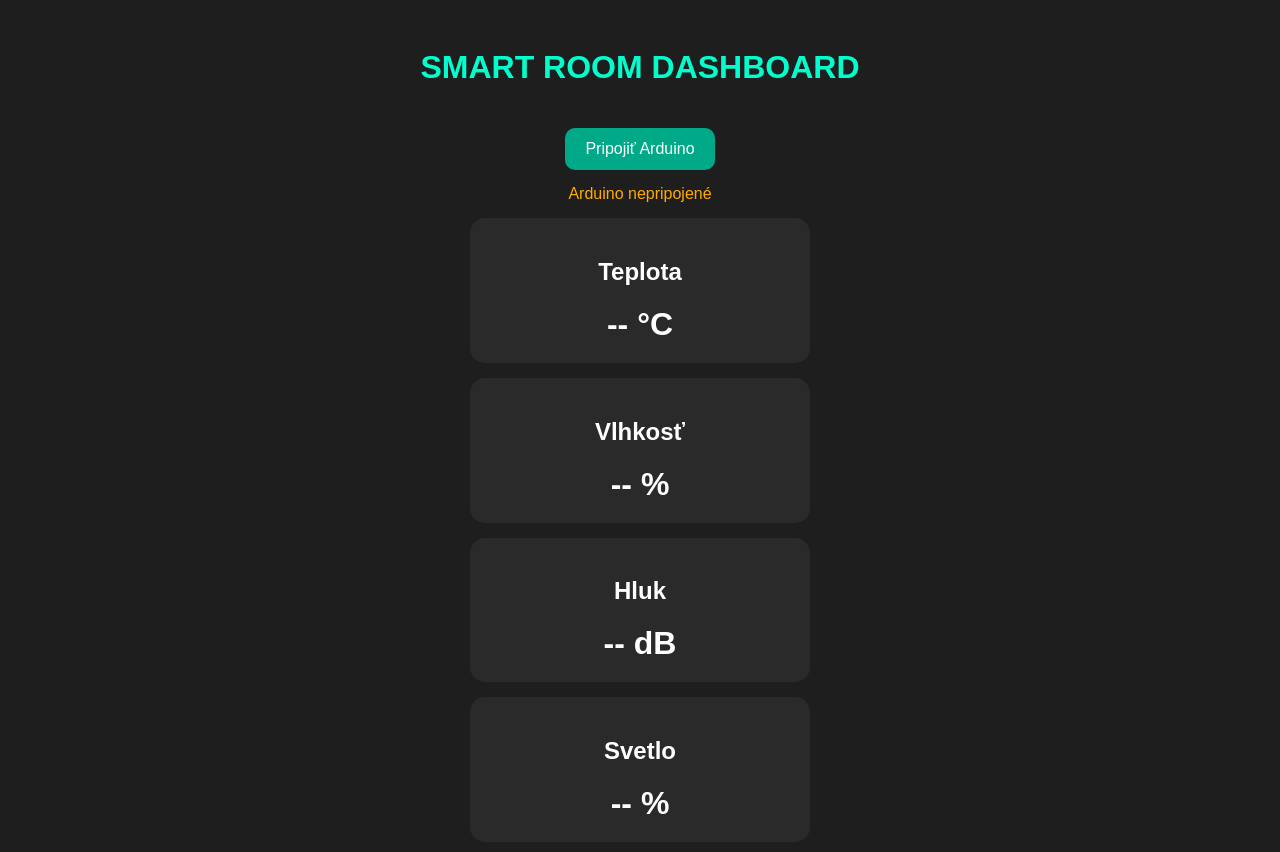
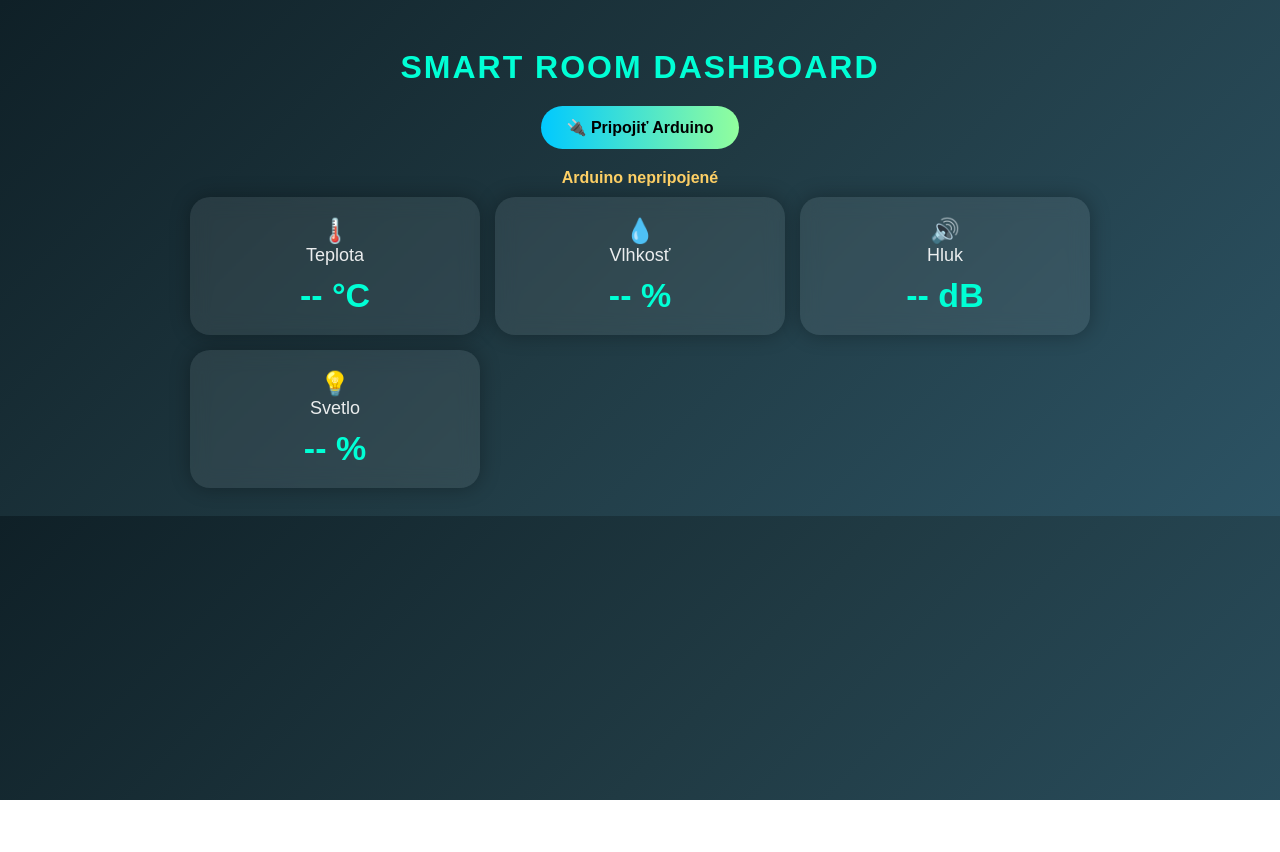
Before and after one commit to martis77/smart-room-assistant, a plain HTML site: page index.html in a window 1280 px wide. After the commit the page ends 800 px from the top, so only its background shows below. Drawn offline with Linux system fonts and the light colour scheme.

Commit message:
Update index.html

```diff
--- a/index.html
+++ b/index.html
@@ -8,48 +8,76 @@
   <style>
     body {
       font-family: Arial, sans-serif;
-      background: #1e1e1e;
+      background: linear-gradient(135deg, #0f2027, #203a43, #2c5364);
       color: white;
       text-align: center;
       padding: 20px;
     }
 
-    .card {
-      background: #2a2a2a;
-      margin: 15px auto;
-      padding: 20px;
-      border-radius: 15px;
-      width: 300px;
+    h1 {
+      color: #00ffd5;
+      letter-spacing: 2px;
+      margin-bottom: 20px;
     }
 
-    h1 {
-      color: #00ffcc;
+    button {
+      background: linear-gradient(90deg, #00c9ff, #92fe9d);
+      border: none;
+      padding: 12px 25px;
+      color: black;
+      border-radius: 30px;
+      font-size: 16px;
+      cursor: pointer;
+      font-weight: bold;
+      transition: 0.3s;
+      margin-bottom: 10px;
+    }
+
+    button:hover {
+      transform: scale(1.1);
+    }
+
+    #status {
+      margin: 10px;
+      color: #ffd166;
+      font-weight: bold;
+    }
+
+    .container {
+      display: grid;
+      grid-template-columns: repeat(auto-fit, minmax(220px, 1fr));
+      gap: 15px;
+      max-width: 900px;
+      margin: auto;
+    }
+
+    .card {
+      background: rgba(255, 255, 255, 0.08);
+      backdrop-filter: blur(10px);
+      padding: 20px;
+      border-radius: 20px;
+      box-shadow: 0 0 20px rgba(0,0,0,0.3);
+      transition: 0.3s;
+    }
+
+    .card:hover {
+      transform: scale(1.05);
+    }
+
+    .title {
+      font-size: 18px;
+      margin-bottom: 10px;
+      opacity: 0.9;
     }
 
     .value {
-      font-size: 32px;
+      font-size: 34px;
       font-weight: bold;
-      margin-top: 10px;
+      color: #00ffd5;
     }
 
-    button {
-      background: #00aa88;
-      border: none;
-      padding: 12px 20px;
-      color: white;
-      border-radius: 10px;
-      font-size: 16px;
-      cursor: pointer;
-      margin-top: 20px;
-    }
-
-    button:hover {
-      background: #00ccaa;
-    }
-
-    #status {
-      margin-top: 15px;
-      color: #ffaa00;
+    .emoji {
+      font-size: 24px;
     }
   </style>
 </head>
@@ -58,28 +86,35 @@
 
   <h1>SMART ROOM DASHBOARD</h1>
 
-  <button onclick="connectArduino()">Pripojiť Arduino</button>
-
+  <button onclick="connectArduino()">🔌 Pripojiť Arduino</button>
   <div id="status">Arduino nepripojené</div>
 
+  <div class="container">
+
     <div class="card">
-    <h2>Teplota</h2>
+      <div class="emoji">🌡️</div>
+      <div class="title">Teplota</div>
       <div class="value" id="temp">-- °C</div>
     </div>
 
     <div class="card">
-    <h2>Vlhkosť</h2>
+      <div class="emoji">💧</div>
+      <div class="title">Vlhkosť</div>
       <div class="value" id="humidity">-- %</div>
     </div>
 
     <div class="card">
-    <h2>Hluk</h2>
+      <div class="emoji">🔊</div>
+      <div class="title">Hluk</div>
       <div class="value" id="noise">-- dB</div>
     </div>
 
     <div class="card">
-    <h2>Svetlo</h2>
+      <div class="emoji">💡</div>
+      <div class="title">Svetlo</div>
       <div class="value" id="light">-- %</div>
+    </div>
+
   </div>
 
   <script>
@@ -88,29 +123,22 @@
         const port = await navigator.serial.requestPort();
         await port.open({ baudRate: 9600 });
 
-        document.getElementById("status").innerText = "Arduino pripojené";
+        document.getElementById("status").innerText =
+          "🟢 Arduino pripojené";
 
         const decoder = new TextDecoderStream();
         port.readable.pipeTo(decoder.writable);
-
         const reader = decoder.readable.getReader();
 
         while (true) {
           const { value, done } = await reader.read();
-
-          if (done) {
-            reader.releaseLock();
-            break;
+          if (done) break;
+          if (value) parseData(value);
         }
 
-          if (value) {
-            parseData(value);
-          }
-        }
-
-      } catch (error) {
-        document.getElementById("status").innerText = "Chyba pripojenia";
-        console.error(error);
+      } catch (err) {
+        document.getElementById("status").innerText =
+          "❌ Chyba pripojenia";
       }
     }
 
```
Lines whose indentation alone changed are shown as unchanged.
